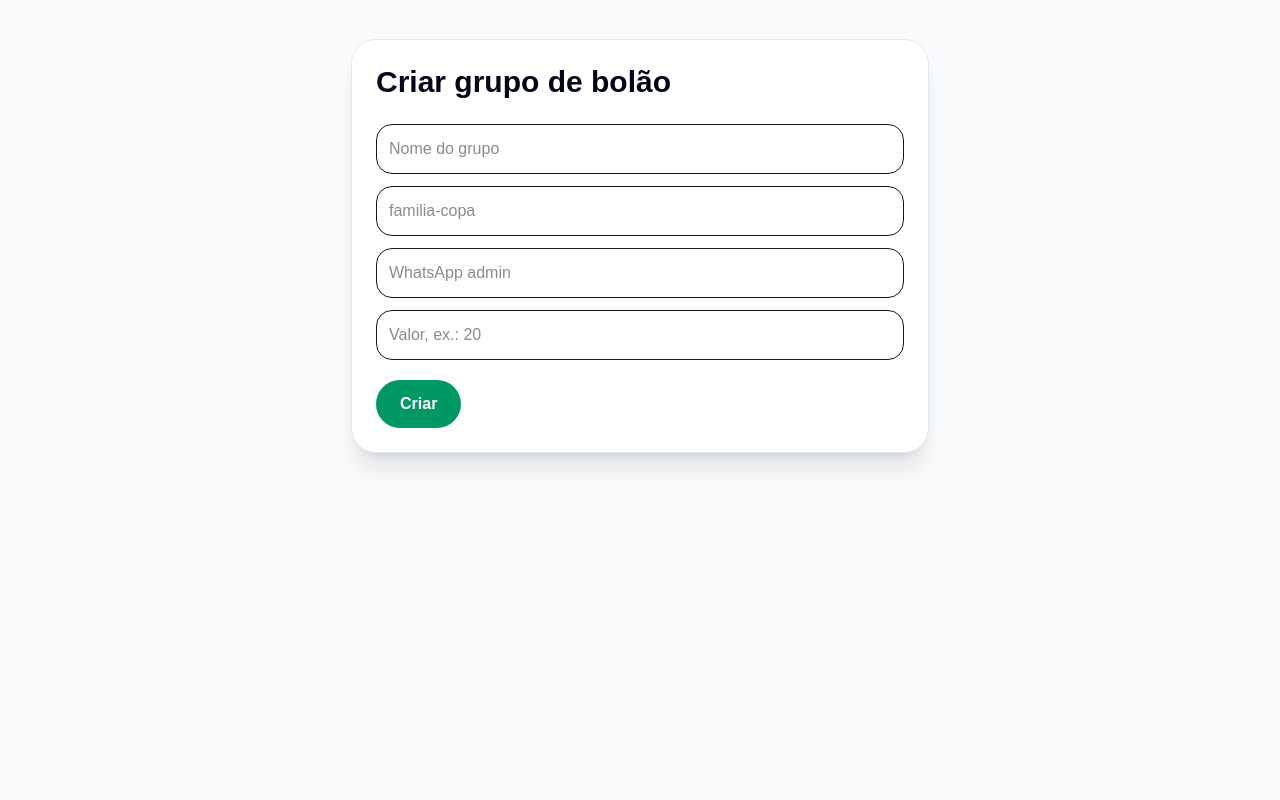
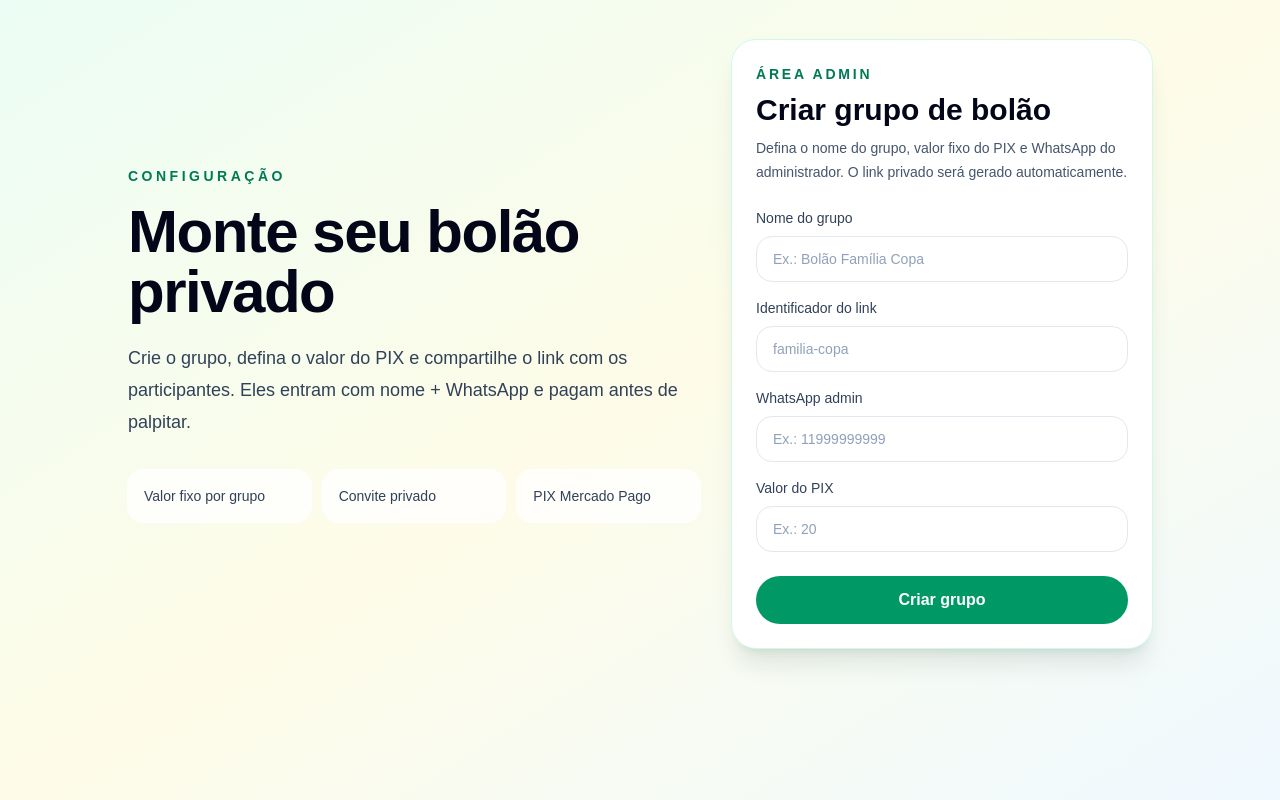
Before and after one commit to ecalefi/bolao, a Next.js app: page /admin in a window 1280 px wide. Built offline with nearby package versions, Linux system fonts and the light colour scheme.

Commit message:
fix: improve admin form contrast

```diff
--- a/src/app/admin/page.tsx
+++ b/src/app/admin/page.tsx
@@ -2,8 +2,22 @@ import { AdminCreateGroupForm } from "@/components/admin-create-group-form";
 
 export default function AdminPage() {
   return (
-    <main className="min-h-screen bg-slate-50 px-6 py-10">
-      <AdminCreateGroupForm />
+    <main className="min-h-screen bg-gradient-to-br from-emerald-50 via-yellow-50 to-sky-50 px-6 py-10 text-slate-950">
+      <div className="mx-auto grid max-w-5xl gap-8 lg:grid-cols-[1fr_420px] lg:items-center">
+        <section>
+          <p className="text-sm font-semibold uppercase tracking-[0.25em] text-emerald-700">Configuração</p>
+          <h1 className="mt-4 text-4xl font-black tracking-tight sm:text-6xl">Monte seu bolão privado</h1>
+          <p className="mt-5 max-w-2xl text-lg leading-8 text-slate-700">
+            Crie o grupo, defina o valor do PIX e compartilhe o link com os participantes. Eles entram com nome + WhatsApp e pagam antes de palpitar.
+          </p>
+          <div className="mt-8 grid gap-3 text-sm text-slate-700 sm:grid-cols-3">
+            <div className="rounded-2xl bg-white/80 p-4 ring-1 ring-white">Valor fixo por grupo</div>
+            <div className="rounded-2xl bg-white/80 p-4 ring-1 ring-white">Convite privado</div>
+            <div className="rounded-2xl bg-white/80 p-4 ring-1 ring-white">PIX Mercado Pago</div>
+          </div>
+        </section>
+        <AdminCreateGroupForm />
+      </div>
     </main>
   );
 }
--- a/src/components/admin-create-group-form.tsx
+++ b/src/components/admin-create-group-form.tsx
@@ -30,19 +30,47 @@ export function AdminCreateGroupForm() {
     setResult(json.group);
   };
 
+  const inputClass =
+    "mt-2 w-full rounded-2xl border border-slate-200 bg-white px-4 py-3 text-slate-950 placeholder:text-slate-400 outline-none ring-emerald-500 transition focus:border-emerald-500 focus:ring-2";
+
   return (
-    <form className="mx-auto max-w-xl rounded-3xl bg-white p-6 shadow-xl ring-1 ring-slate-200" onSubmit={submit}>
-      <h1 className="text-3xl font-black text-slate-950">Criar grupo de bolão</h1>
-      <input className="mt-6 w-full rounded-2xl border p-3" name="name" placeholder="Nome do grupo" required />
-      <input className="mt-3 w-full rounded-2xl border p-3" name="slug" placeholder="familia-copa" required />
-      <input className="mt-3 w-full rounded-2xl border p-3" name="adminWhatsapp" placeholder="WhatsApp admin" required />
-      <input className="mt-3 w-full rounded-2xl border p-3" name="pixAmount" placeholder="Valor, ex.: 20" required type="number" step="0.01" />
-      <button className="mt-5 rounded-full bg-emerald-600 px-6 py-3 font-semibold text-white">Criar</button>
-      {error ? <p className="mt-4 text-red-600">{error}</p> : null}
+    <form className="rounded-3xl bg-white p-6 shadow-xl shadow-emerald-950/10 ring-1 ring-emerald-100" onSubmit={submit}>
+      <p className="text-sm font-semibold uppercase tracking-[0.2em] text-emerald-700">Área admin</p>
+      <h1 className="mt-2 text-3xl font-black text-slate-950">Criar grupo de bolão</h1>
+      <p className="mt-2 text-sm leading-6 text-slate-600">
+        Defina o nome do grupo, valor fixo do PIX e WhatsApp do administrador. O link privado será gerado automaticamente.
+      </p>
+
+      <label className="mt-6 block text-sm font-medium text-slate-700">
+        Nome do grupo
+        <input className={inputClass} name="name" placeholder="Ex.: Bolão Família Copa" required />
+      </label>
+
+      <label className="mt-4 block text-sm font-medium text-slate-700">
+        Identificador do link
+        <input className={inputClass} name="slug" placeholder="familia-copa" required />
+      </label>
+
+      <label className="mt-4 block text-sm font-medium text-slate-700">
+        WhatsApp admin
+        <input className={inputClass} name="adminWhatsapp" placeholder="Ex.: 11999999999" required />
+      </label>
+
+      <label className="mt-4 block text-sm font-medium text-slate-700">
+        Valor do PIX
+        <input className={inputClass} name="pixAmount" placeholder="Ex.: 20" required type="number" step="0.01" />
+      </label>
+
+      <button className="mt-6 w-full rounded-full bg-emerald-600 px-6 py-3 font-semibold text-white transition hover:bg-emerald-700">
+        Criar grupo
+      </button>
+      {error ? <p className="mt-4 rounded-2xl bg-red-50 p-3 text-sm text-red-700">{error}</p> : null}
       {result ? (
-        <div className="mt-5 rounded-2xl bg-emerald-50 p-4 text-sm text-emerald-900">
-          Link privado: <br />
-          <code>{`${location.origin}/bolao/${result.slug}?invite=${result.invite_token}`}</code>
+        <div className="mt-5 rounded-2xl bg-emerald-50 p-4 text-sm text-emerald-950 ring-1 ring-emerald-100">
+          <strong>Link privado gerado:</strong>
+          <code className="mt-2 block break-all rounded-xl bg-white p-3 text-emerald-900 ring-1 ring-emerald-100">
+            {`${location.origin}/bolao/${result.slug}?invite=${result.invite_token}`}
+          </code>
         </div>
       ) : null}
     </form>
```
